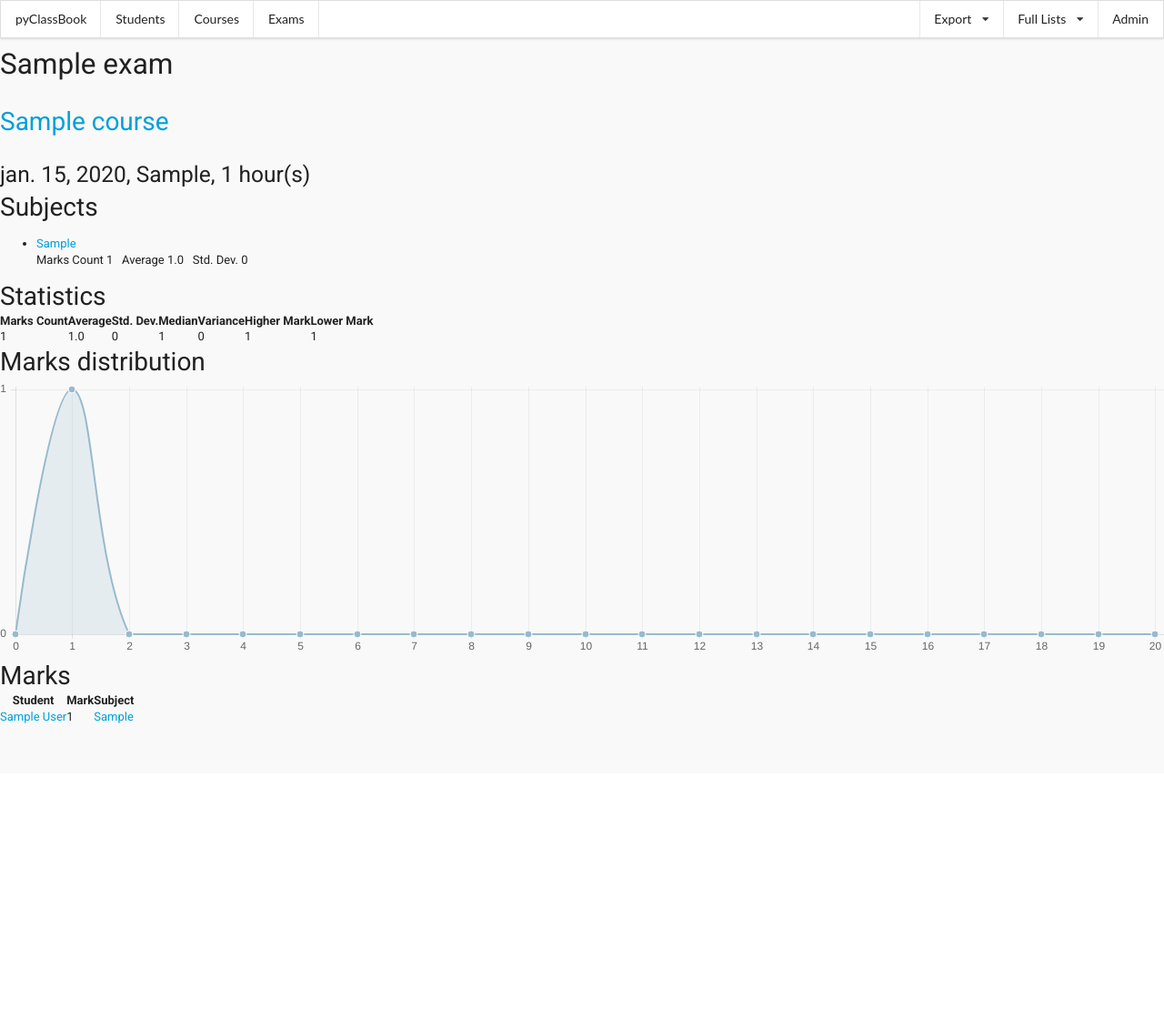
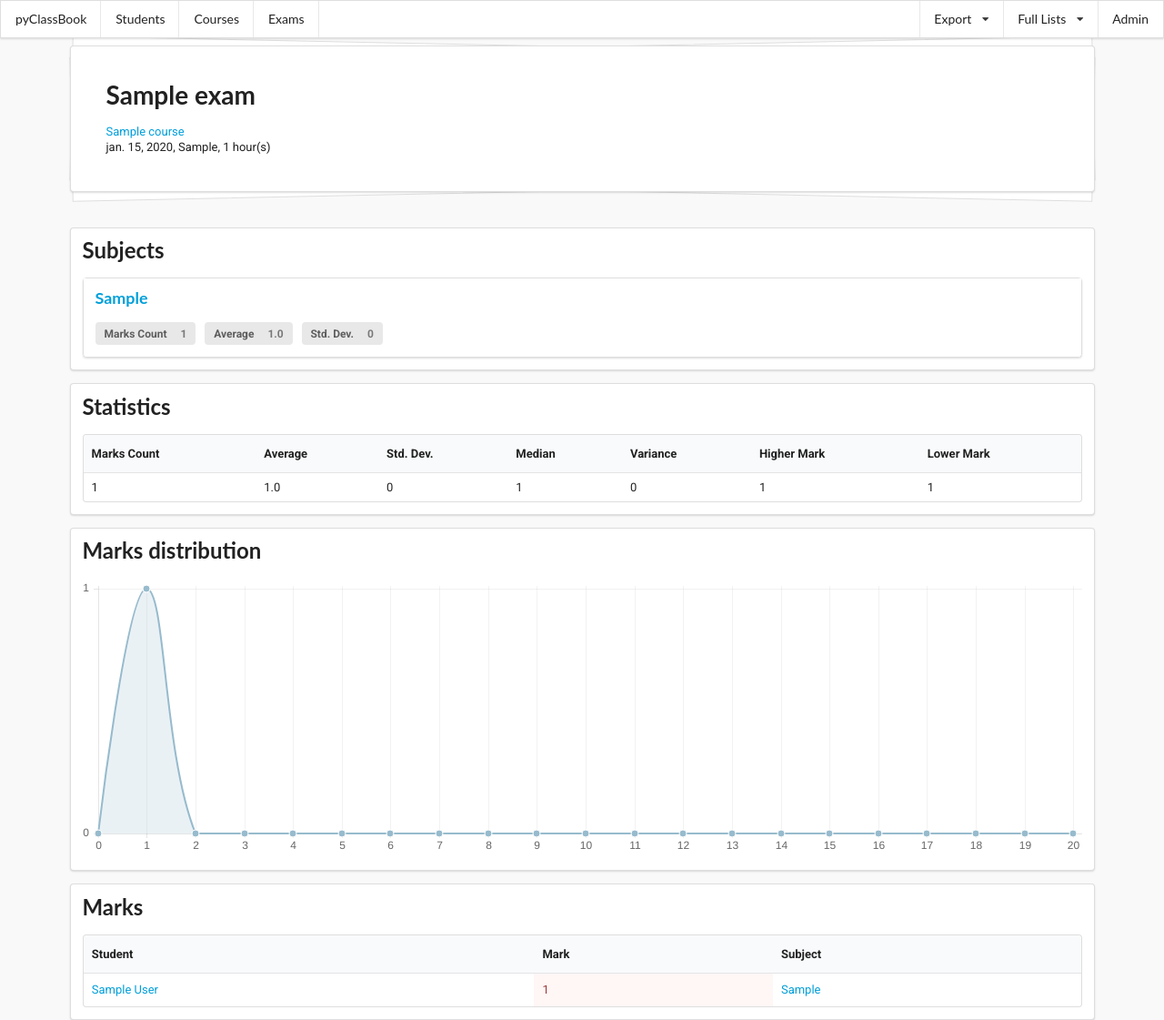
Before and after one commit to mw4rf/pyclassbook, a Django app: page /exams/00000000-0000-0000-0000-000000000001/ in a window 1280 px wide. Shown: the whole page at 91% size. Before the commit the page ends 795 px from the top, so only its background shows below. Run offline with Django 3.2, Linux system fonts and the light colour scheme; a user stored in the database is signed in; tables that the repository leaves empty hold one stand-in row (values such as "Sample post").

Commit message:
exam show

```diff
--- a/exams/templates/charts/exams_marks.html
+++ b/exams/templates/charts/exams_marks.html
@@ -30,4 +30,4 @@ $( document ).ready(function() {
 });
 </script>
 
-<canvas id="marksChart" class="img-responsive" height="300"></canvas>
+<div><canvas id="marksChart" class="img-responsive" height="300"></canvas></div>
--- a/exams/templates/exams/show.html
+++ b/exams/templates/exams/show.html
@@ -10,48 +10,46 @@ Exam: {{ name }} ({{c}})
 
 {% block content %}
 
-<div class="jumbotron">
-    <div class="container">
-        <h1>{{ exam }}</h1>
-        <h2>
+<div class="ui piled very padded container segment">
+    <h1 class="ui header">{{ exam }}</h1>
+    <div class="sub header">
         <a href="{% url 'courses:show' exam.course.id %}">{{ exam.course }}</a>
-        </h2>
-        <h3>
+    </div>
+    <div="sub header">
         {{ exam.date }}, {{ exam.place }}, {{ exam.time_allowed }} {% trans 'hour(s)' %}
-        </h3>
     </div>
 </div>
 
 <!-- Subjects -->
-<div class="container">
-    <div class="panel panel-default">
-      <div class="panel-heading"><h2 class="panel-title">{% trans "Subjects" %}</h2></div>
-      <ul class="list-group">
+<div class="ui container segment">
+    <h2 class="ui header">{% trans "Subjects" %}</h2>
+    <div class="ui segments">
     {% for s in exam.subjects %}
-            <li class="list-group-item">
-                <a href="{% url 'exams:subject' s.id %}">{{ s.kind }}</a>
-                <div class="pull-right">
-                    <span class="label label-default">
-                        {% trans "Marks Count"%} {{ s.count_marks }}
+    <div class="ui segment">
+        <h3 class="ui header"><a href="{% url 'exams:subject' s.id %}">{{ s.kind }}</a></h3>
+        <div class="ui">
+            <span class="ui label">
+                {% trans "Marks Count"%}
+                <div class="detail">{{ s.count_marks }}</div>
             </span>&nbsp;
-                    <span class="label label-default">
-                        {% trans "Average"%} {{ s.average }}
+            <span class="ui label">
+                {% trans "Average"%}
+                <div class="detail">{{ s.average }}</div>
             </span>&nbsp;
-                    <span class="label label-default">
-                        {% trans "Std. Dev."%} {{ s.stddev }}
+            <span class="ui label">
+                {% trans "Std. Dev."%}
+                <div class="detail">{{ s.stddev }}</div>
             </span>
         </div>
-            </li>
+    </div>
     {% endfor %}
-      </ul>
     </div>
 </div>
 
 <!-- Stats -->
-<div class="container">
-    <div class="panel panel-default">
-        <div class="panel-heading"><h2 class="panel-title">{% trans "Statistics" %}</h2></div>
-        <table class="table">
+<div class="ui container segment">
+    <h2 class="ui header">{% trans "Statistics" %}</h2>
+    <table class="ui single line compact table">
         <thead>
         <tr>
             <th>{% trans "Marks Count" %}</th>
@@ -76,23 +74,17 @@ Exam: {{ name }} ({{c}})
         </tbody>
     </table>
 </div>
-</div>
 
 <!-- Charts -->
-<div class="container">
-    <div class="panel panel-default">
-      <div class="panel-heading"><h2 class="panel-title">{% trans "Marks distribution" %}</h2></div>
-      <div class="panel-body">
+<div class="ui container segment">
+    <h2 class="ui header">{% trans "Marks distribution" %}</h2>
     {% include 'charts/exams_marks.html' %}
-      </div>
-    </div>
 </div>
 
 <!-- Marks -->
-<div class="container">
-    <div class="panel panel-default">
-      <div class="panel-heading"><h2 class="panel-title">{% trans "Marks" %}</h2></div>
-      <table class="table table-hover">
+<div class="ui container segment">
+      <h2 class="ui header">{% trans "Marks" %}</h2>
+      <table class="ui single line table">
           <thead>
           <tr>
               <th>{% trans "Student" %}</th>
@@ -105,9 +97,9 @@ Exam: {{ name }} ({{c}})
               <tr>
                   <td><a href="{% url 'students:show' mark.student.id %}">{{ mark.student }}</a></td>
                   {% if mark.mark >= 10 %}
-                      <td class="bg-success">
+                      <td class="positive">
                   {% else %}
-                      <td class="bg-danger">
+                      <td class="negative">
                   {% endif %}
                       {{ mark.mark|colorize_mark }}</td>
                   <td><a href="{% url 'exams:subject' mark.subject.id %}">{{ mark.subject.kind }}</a></td>
```
Lines whose indentation alone changed are shown as unchanged.
